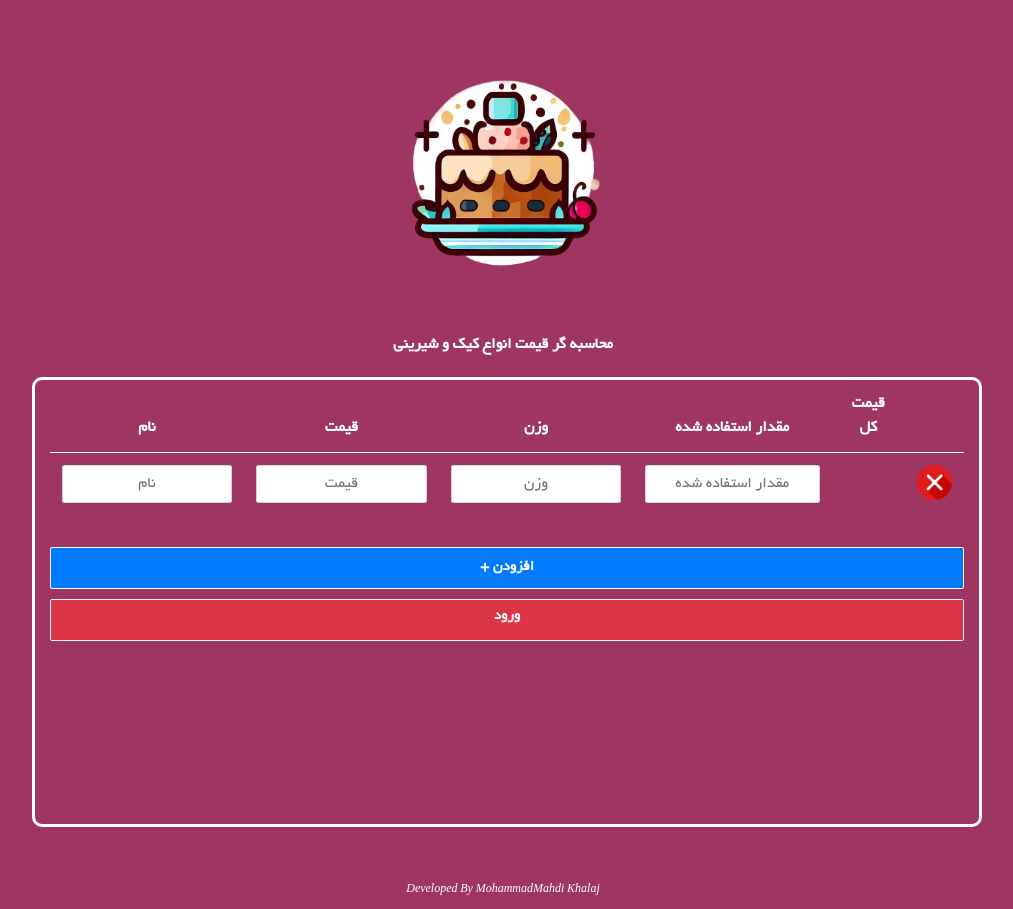
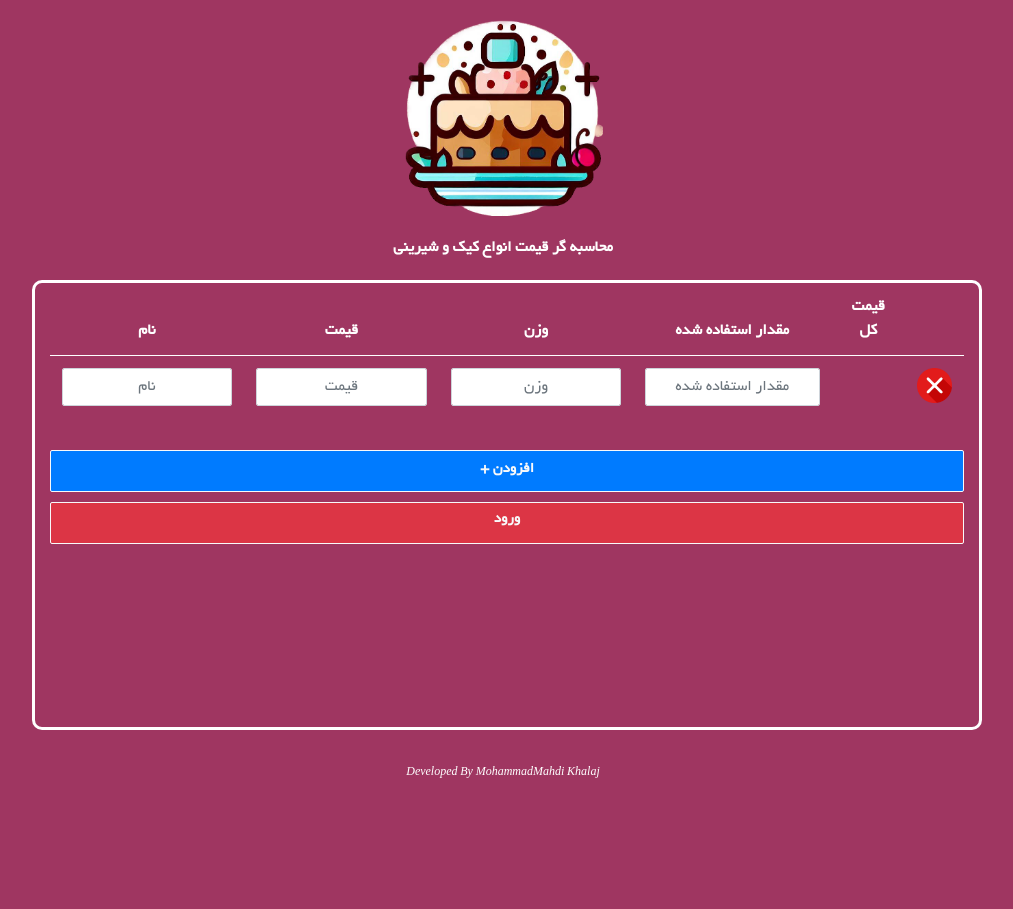
Before and after one commit to mohamadkhalaj/CafeCosts, a Python web app: template templates/index.html in a window 1280 px wide. Shown: the whole page, without its empty margins (137-1150 px from the left). After the commit the page ends 778 px from the top, so only its background shows below. Run offline with Jinja, Linux system fonts and the light colour scheme; the template is opened without the code that fills it, so the values that code supplies are empty.

Commit message:
Fix logos and margins.

```diff
--- a/static/css/style.css
+++ b/static/css/style.css
@@ -13,7 +13,8 @@ body {
 }
 
 .logo {
-	width: 333px;
+	width: 200px;
+	margin: 20px;
 }
 
 a {
@@ -30,7 +31,7 @@ a:hover {
 	position: relative;
 	bottom: 0;
 	text-align: center;
-	margin-top: 50px;
+	margin-top: 30px;
 	color: white;
 }
 
```
Also changed, not shown: static/image/favicon.ico, static/image/logo.png.
